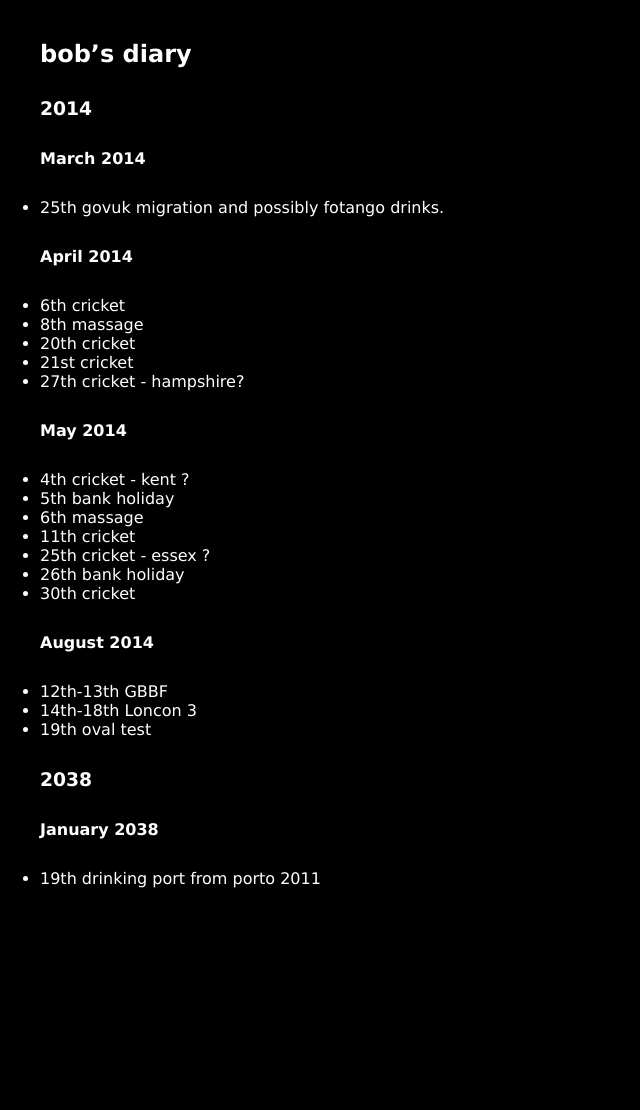
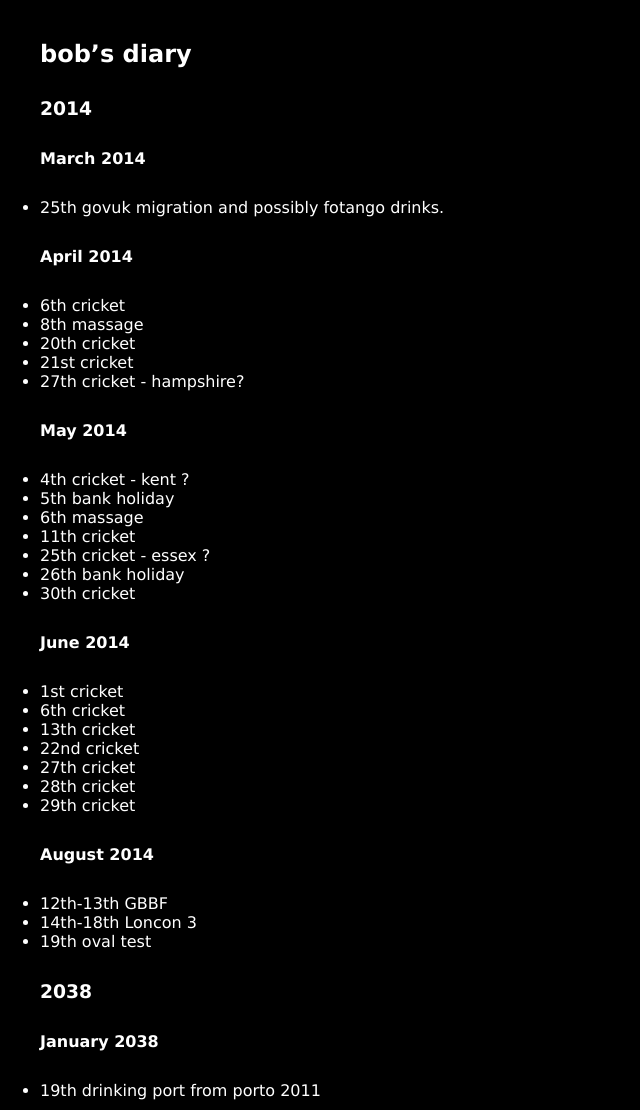
Before and after one commit to rjw1/randomness.org.uk, a Jekyll site: the page built from diary/index.md, in a window 1280 px wide. Shown: the whole page, without its empty margins (0-640 px from the left). Built offline with Jekyll 4.4.1, drawn with Linux system fonts in a browser that asks for light colours; Markdown is read by kramdown in place of the engine named in the settings; before the commit the page ends 930 px from its top, so only the background shows below that.

Commit message:
cricket in june

```diff
--- a/diary/index.md
+++ b/diary/index.md
@@ -29,6 +29,17 @@ layout: default
 * 26th bank holiday
 * 30th cricket
 
+#### June 2014 ####
+
+* 1st cricket
+* 6th cricket
+* 13th cricket
+* 22nd cricket
+* 27th cricket
+* 28th cricket
+* 29th cricket
+
+
 #### August 2014 ####
 
 * 12th-13th GBBF
```
